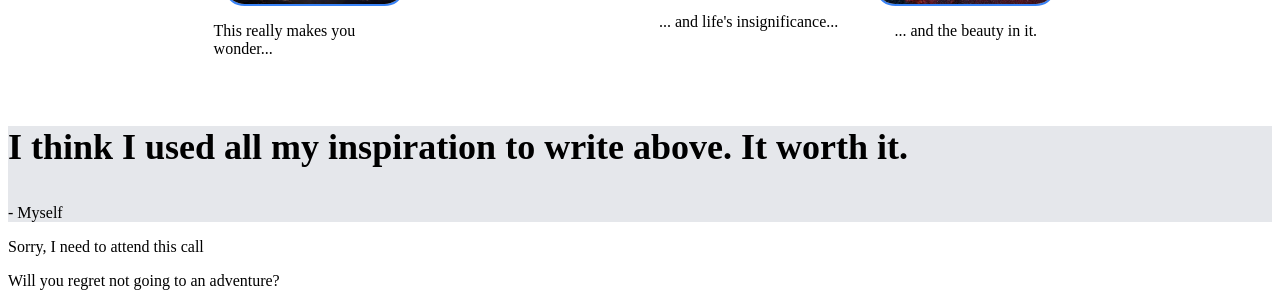
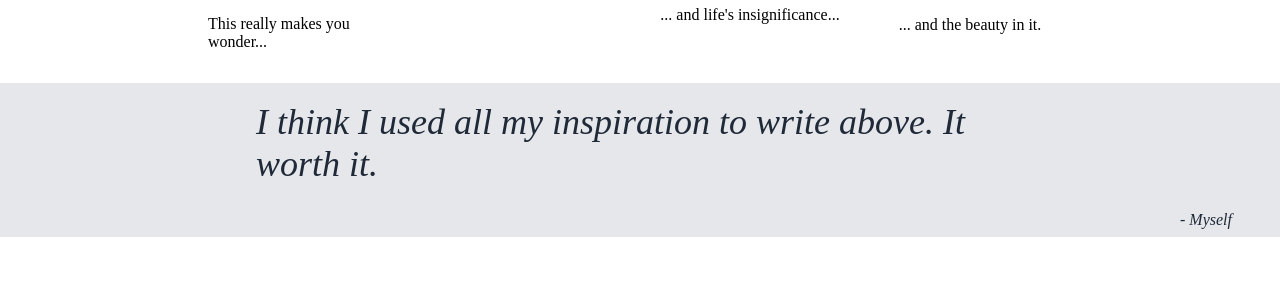
Before and after one commit to sacifuentespa/real_odin_front_page, a plain HTML site: page index.html in a window 1280 px wide. Shown: the part 613-911 px from the top of the page. Drawn offline with Linux system fonts and the light colour scheme.

Commit message:
action_button and quote

```diff
--- a/index.html
+++ b/index.html
@@ -61,10 +61,10 @@
     </div>
     </div>
     <div class="quote">
-        <h3>I think I used all my inspiration
+        <p class="h3like">I think I used all my inspiration
             to write above. It worth it.
-        </h3>
-        <p>- Myself</p>
+        </p>
+        <p id="credits">- Myself</p>
     </div>
     <div class="check_action">
         <div class="action_button">
@@ -81,7 +81,4 @@
         <p>Copyright © The Odin Project powered by https://github.com/sacifuentespa</p>
     </footer>
 </body>
-
-
-
 </html>
--- a/styles.css
+++ b/styles.css
@@ -1,4 +1,3 @@
-#change
 body{
     display: flex;
     flex-direction: column;
@@ -83,7 +82,7 @@ h1 {
 
 header, footer, .i_need_a_hero{
     background-color: #1F2937;
-    color: #F9FAF8;;
+    color: #F9FAF8;
 }
 
 /*This will contain the part of the cool pics*/
@@ -115,12 +114,69 @@ header, footer, .i_need_a_hero{
 }
 
 .quote{
+    display: flex;
     background-color: #e5e7eb;
+    justify-content: center;
+    align-items: center;
+    flex-direction: column;
 }
 
-h3{
+.quote .h3like{
     font-size: 36px;
+    font-weight: light;
+    font-style: italic;
+    color: #1F2937;
+    max-width: 60%;
 }
+
+#credits {
+    font-size: 16px;
+    font-style: italic;
+    color: #1F2937;
+    align-self: flex-end;
+    margin-right: 3em
+}
+
+.quote p{
+    margin: .5em;
+}
+
+/*last part of call to action*/
+.check_action{
+    display: flex;
+    justify-content: center;
+    align-items: center;
+    margin: 2em;
+}
+
+.check_action .action_button{
+    display: flex;
+    background-color: #6199f3;
+    padding: 1em;
+    margin:2em;
+    color: #F9FAF8;
+    gap: 2em;
+    border-radius: 15px;
+}
+
+#title_action{
+    font-size: 1.2em;
+    font-weight: bold;
+}
+
+#paragraph_action{
+    font-size: 0.7em;
+}
+
+.action_button{
+    display: flex;
+    align-items: center;
+}
+
+.check_action button{
+    max-height: 1.5em;
+}
+
 
 
 
```
